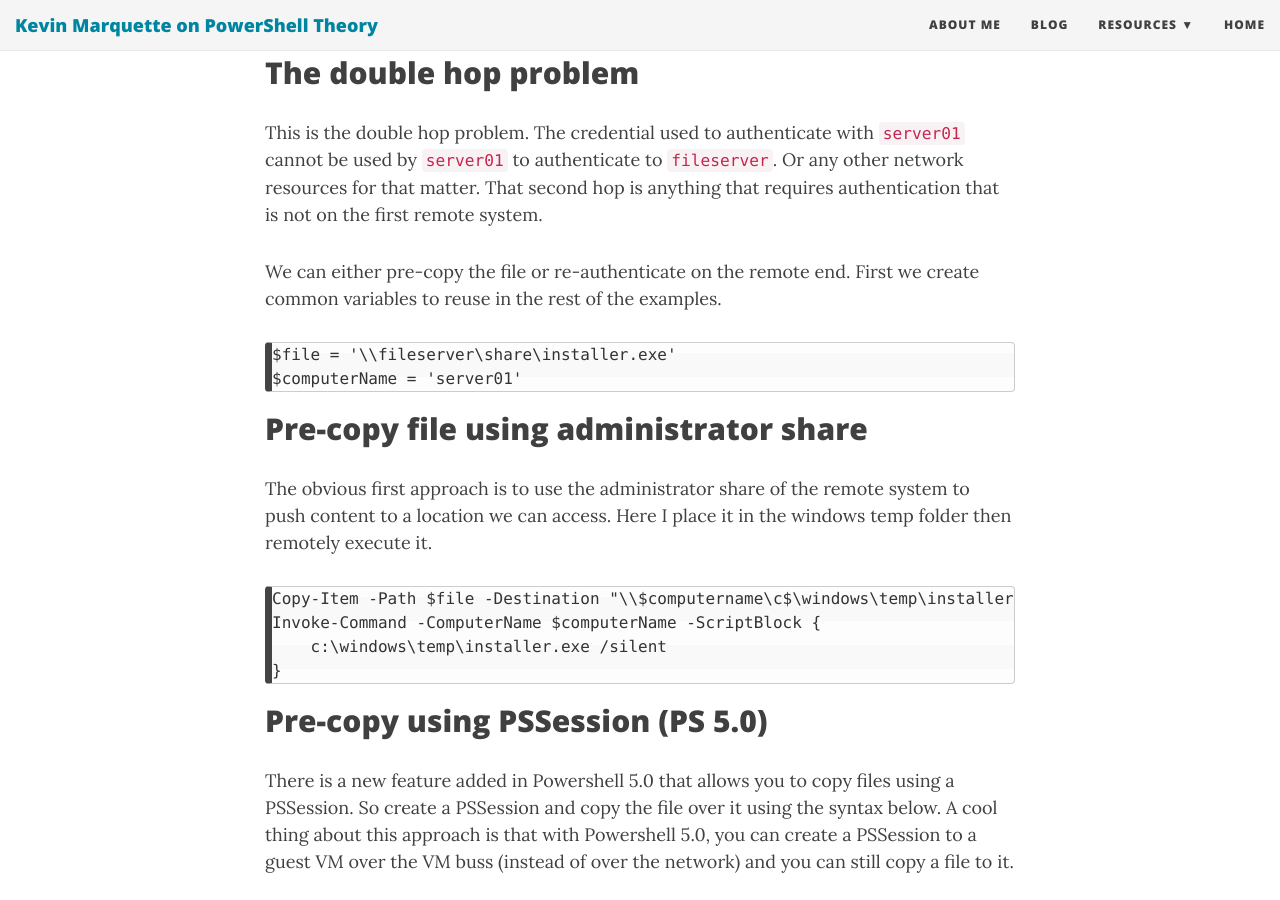
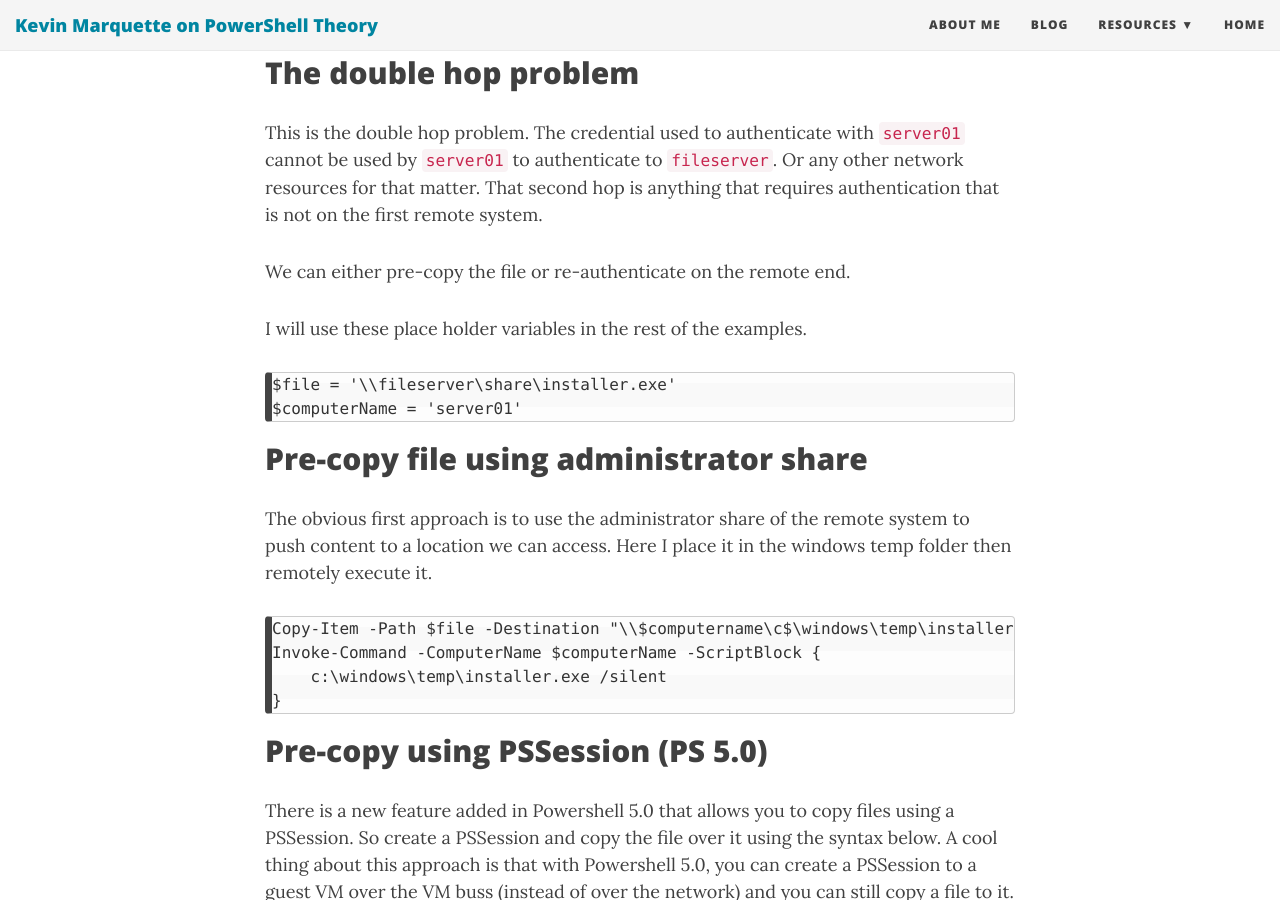
Before and after one commit to KevinMarquette/kevinmarquette.github.io, a Jekyll site: the page built from _posts/2017-04-22-Powershell-installing-remote-software.md, in a window 1280 px wide and 900 px high, scrolled down 2647 px. Built offline with Jekyll 4.4.1, drawn with Linux system fonts in a browser that asks for light colours; nearby versions of some CDN libraries.

Commit message:
adjust variables

```diff
--- a/_posts/2017-04-22-Powershell-installing-remote-software.md
+++ b/_posts/2017-04-22-Powershell-installing-remote-software.md
@@ -63,7 +63,9 @@ Trying to copy the file inside the remote command give you the same problem.
 
 This is the double hop problem. The credential used to authenticate with `server01` cannot be used by `server01` to authenticate to `fileserver`. Or any other network resources for that matter. That second hop is anything that requires authentication that is not on the first remote system.
 
-We can either pre-copy the file or re-authenticate on the remote end. First we create common variables to reuse in the rest of the examples.
+We can either pre-copy the file or re-authenticate on the remote end.
+
+I will use these place holder variables in the rest of the examples.
 
     $file = '\\fileserver\share\installer.exe'
     $computerName = 'server01'
```
